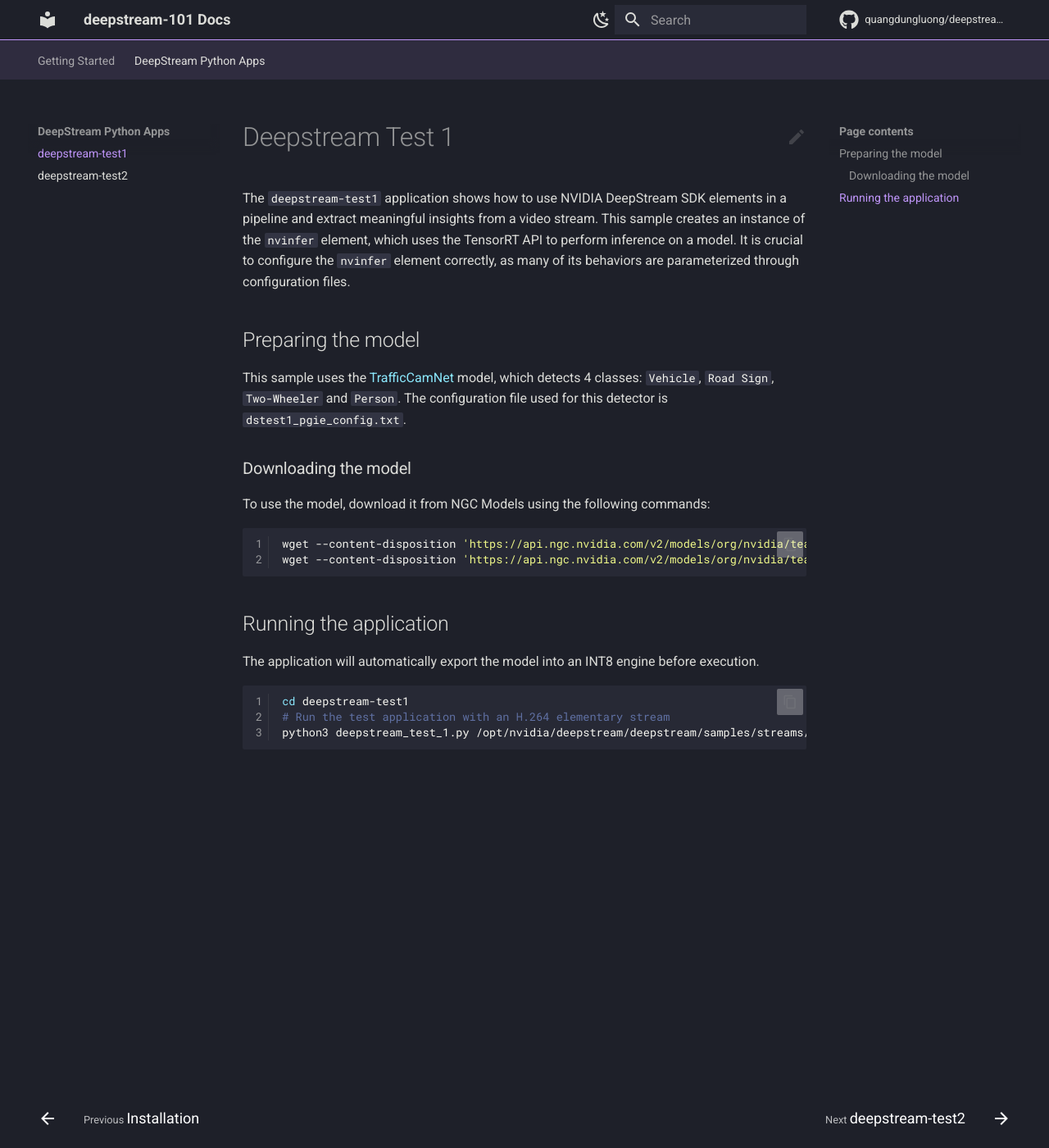
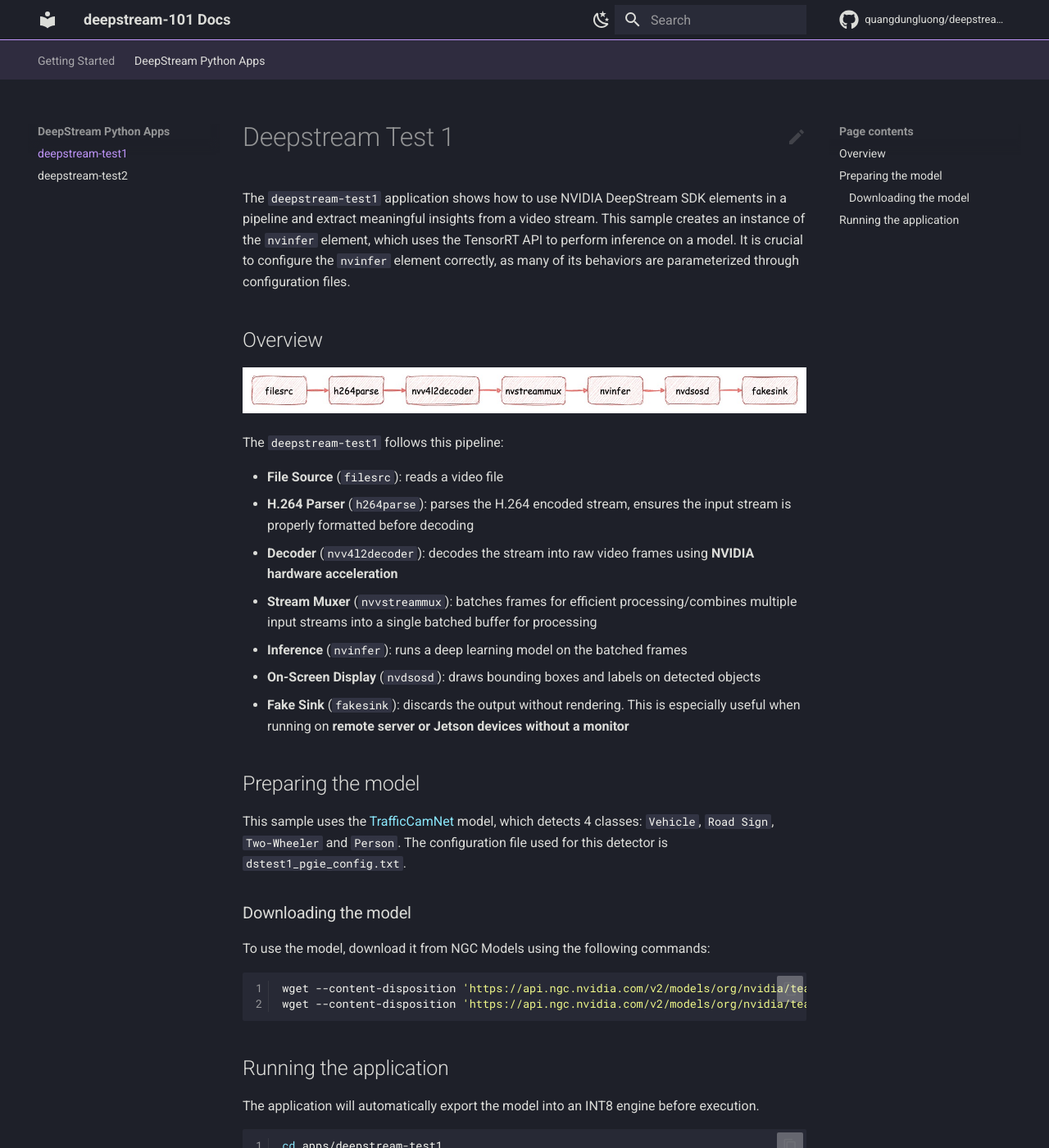
Before and after one commit to quangdungluong/deepstream-101, an MkDocs documentation site: the page built from docs/apps/deepstream-test1.md, in a window 1280 px wide and 1400 px high. Shown: the whole window at 82% size. Built offline with MkDocs 1.6.1 and Material for MkDocs 9.7.7, drawn with Linux system fonts in a browser that asks for light colours; comment, search, counter and statistics services are not loaded.

Commit message:
docs: add overview deepstream-test1

````diff
--- a/docs/apps/deepstream-test1.md
+++ b/docs/apps/deepstream-test1.md
@@ -3,6 +3,20 @@
 The `deepstream-test1` application shows how to use NVIDIA DeepStream SDK elements in a pipeline and extract meaningful insights from a video stream.
 This sample creates an instance of the `nvinfer` element, which uses the TensorRT API to perform inference on a model.
 It is crucial to configure the `nvinfer` element correctly, as many of its behaviors are parameterized through configuration files.
+
+## Overview
+
+![deepstream-test1-diagram](../images/deepstream-test1.jpg)
+
+The `deepstream-test1` follows this pipeline:
+
+- **File Source** (`filesrc`): reads a video file
+- **H.264 Parser** (`h264parse`): parses the H.264 encoded stream, ensures the input stream is properly formatted before decoding
+- **Decoder** (`nvv4l2decoder`): decodes the stream into raw video frames using **NVIDIA hardware acceleration**
+- **Stream Muxer** (`nvvstreammux`): batches frames for efficient processing/combines multiple input streams into a single batched buffer for processing
+- **Inference** (`nvinfer`): runs a deep learning model on the batched frames
+- **On-Screen Display** (`nvdsosd`): draws bounding boxes and labels on detected objects
+- **Fake Sink** (`fakesink`): discards the output without rendering. This is especially useful when running on **remote server or Jetson devices without a monitor**
 
 ## Preparing the model
 
@@ -20,7 +34,7 @@
 
 The application will automatically export the model into an INT8 engine before execution.
 ```bash
-cd deepstream-test1
+cd apps/deepstream-test1
 # Run the test application with an H.264 elementary stream
 python3 deepstream_test_1.py /opt/nvidia/deepstream/deepstream/samples/streams/sample_720p.h264
 ```
````
Also changed, not shown: docs/images/deepstream-test1.jpg (added).
